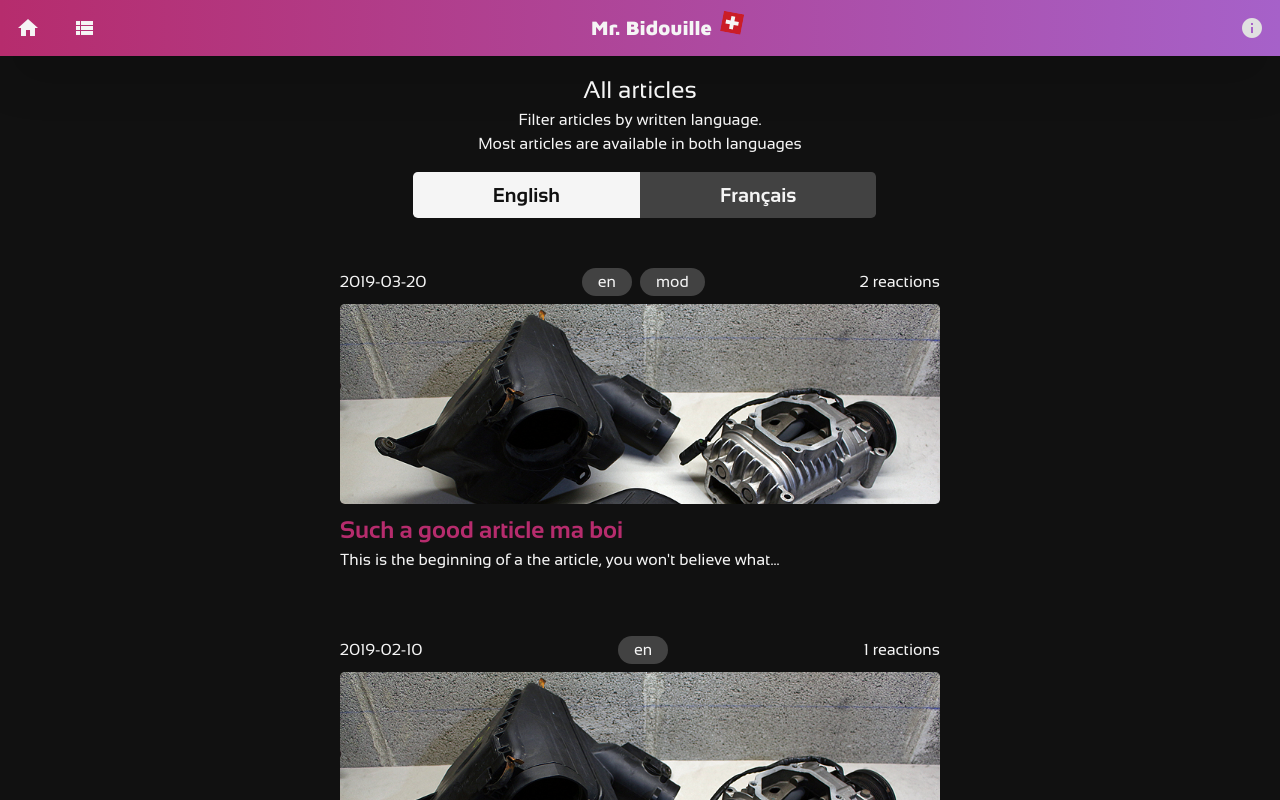
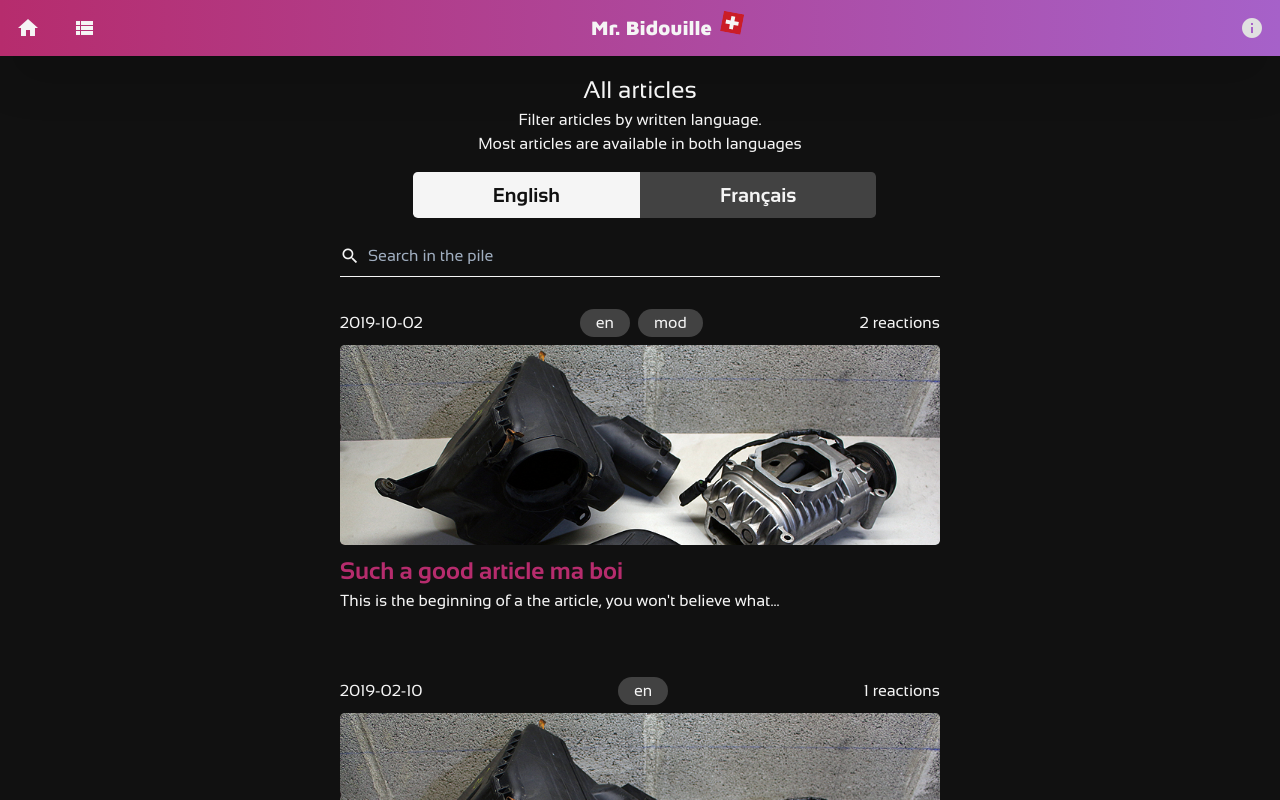
Before and after one commit to winktim/mrbidouille, a Nuxt app: page /articles in a window 1280 px wide. Built offline with nearby package versions, Linux system fonts and the light colour scheme.

Commit message:
Implemented search Fixed icons style

```diff
--- a/assets/scss/icons.scss
+++ b/assets/scss/icons.scss
@@ -14,11 +14,11 @@
   line-height: 1;
   letter-spacing: normal;
   text-transform: none;
-  display: inline-block;
   white-space: nowrap;
   word-wrap: normal;
   direction: ltr;
   -moz-font-feature-settings: 'liga';
   font-feature-settings: 'liga';
   -moz-osx-font-smoothing: grayscale;
+  @apply select-none;
 }
--- a/assets/utils.js
+++ b/assets/utils.js
@@ -5,3 +5,45 @@
 export function scrollToTop(el) {
   el.scrollTop = 0
 }
+
+/**
+ * Filter the given articles for the ones that are relevent to the search string
+ * @param {{date: string, tags: string[], reactions: number, img: string, title: string, summary: string, link: string}[]} articles
+ * @param {string} search
+ * @returns {{date: string, tags: string[], reactions: number, img: string, title: string, summary: string, link: string}[]} filtered articles
+ */
+export function filterArticles(articles, search) {
+  if (search === '') {
+    return articles
+  }
+
+  const s = search.toLowerCase()
+  const elements = s.split(' ')
+
+  const exactMatches = []
+  const otherMatches = []
+
+  articles.forEach(article => {
+    const lookIn = [
+      article.title.toLowerCase(),
+      article.summary.toLowerCase(),
+      article.date,
+      article.tags.join(' '),
+    ].join(' ')
+
+    // look for an exact match first
+    if (lookIn.includes(s)) {
+      return exactMatches.push(article)
+    }
+
+    // look for every element appearing at least once
+    for (const e of elements) {
+      if (!lookIn.includes(e)) {
+        return false
+      }
+    }
+    return otherMatches.push(article)
+  })
+
+  return exactMatches.concat(otherMatches)
+}
--- a/pages/articles.vue
+++ b/pages/articles.vue
@@ -10,6 +10,34 @@
       <!-- clever css hack to display a div based on the radio selected as well as style the relevant label -->
       <!-- buttons for switching language are relocated at the top of this div -->
       <div class="relative mt-4 pt-16">
+        <div class="flex justify-center">
+          <label
+            for="search"
+            class="flex items-center border-solid border-gray-100 border-b w-150 max-w-full"
+          >
+            <i class="material-icons text-xl">search</i>
+
+            <input
+              class="p-4 lg:p-2 bg-transparent flex-grow"
+              type="text"
+              name="search"
+              id="search"
+              placeholder="Search in the pile"
+              v-model.trim="search"
+            />
+            <noscript>(The search feature requires JavaScript)</noscript>
+            <i
+              :class="[
+                'cursor-pointer',
+                'material-icons',
+                'text-xl',
+                search === '' ? 'hidden' : 'block',
+              ]"
+              @click="search = ''"
+              >backspace</i
+            >
+          </label>
+        </div>
         <!-- english -->
         <div>
           <input
@@ -94,13 +122,20 @@
 </template>
 <script>
 import ArticlePreview from '../components/articlepreview'
+import { filterArticles } from '../assets/utils'
+
 export default {
   components: { ArticlePreview },
+  data() {
+    return {
+      search: '',
+    }
+  },
   computed: {
     en() {
-      return [
+      const allEn = [
         {
-          date: '2019-03-20',
+          date: '2019-10-02',
           tags: ['en', 'mod'],
           reactions: 2,
           img: '/images/test.jpg',
@@ -124,15 +159,17 @@ export default {
           tags: ['en', 'mod'],
           reactions: 10,
           img: '/images/test.jpg',
-          title: 'And another one',
+          title: 'One another',
           summary:
             "This is the beginning of a the article, you won't believe what...",
           link: '/en/test',
         },
       ]
+
+      return filterArticles(allEn, this.search)
     },
     fr() {
-      return [
+      const allFr = [
         {
           date: '2012-01-20',
           tags: ['fr', 'mod'],
@@ -173,6 +210,8 @@ export default {
           link: '/en/test',
         },
       ]
+
+      return filterArticles(allFr, this.search)
     },
   },
 }
```
